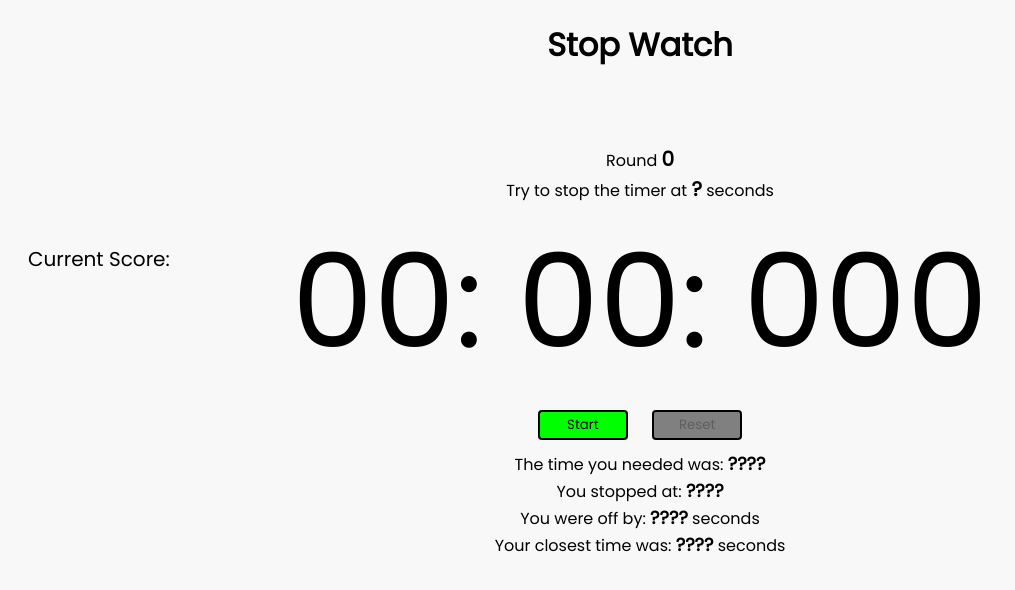
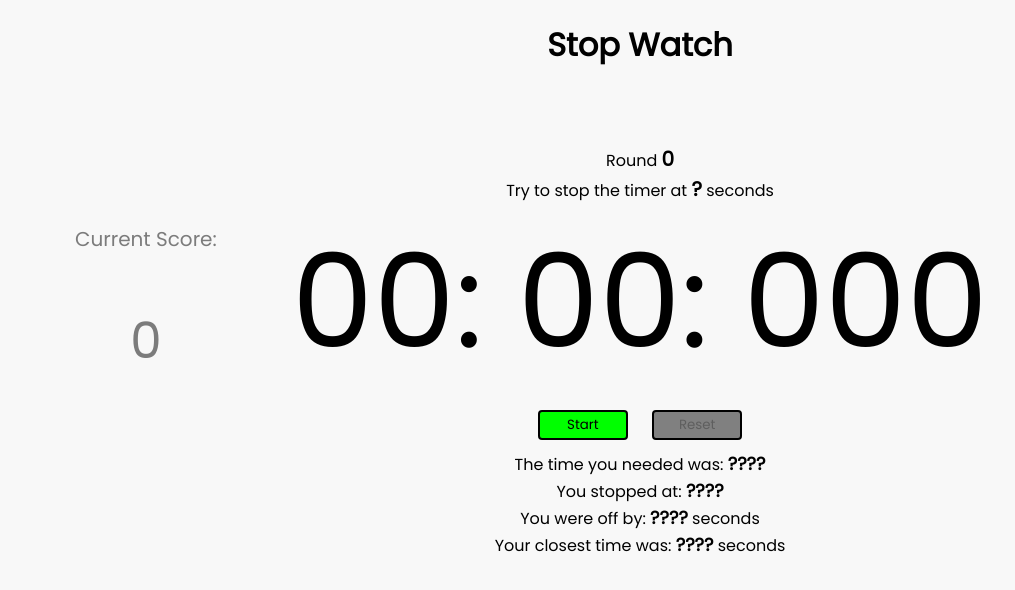
Before and after one commit to Lejake888/stop-watch, a plain HTML site: page index.html in a window 1280 px wide. Shown: the whole page, without its empty margins (0-1015 px from the left). Drawn offline with Linux system fonts and the light colour scheme.

Commit message:
Edited aside

```diff
--- a/css/style.scss
+++ b/css/style.scss
@@ -10,10 +10,15 @@
 }
 
 aside {
+    color: rgba(0,0,0,0.5);
     font-size: 20px;
-    padding: 20px;
     float: left;
     position: absolute;
+    left: 75px;
+}
+
+#score {
+    font-size: 50px;
 }
 
 #content {
--- a/index.html
+++ b/index.html
@@ -20,7 +20,7 @@
             </div>
             <aside>
                 <p>Current Score:</p>
-                <p id = "score"></p>
+                <p id = "score">0</p>
             </aside>
             <div id = time>
                 <span id="minutes">00</span>:
```
Also changed, not shown: css/style.css, 1 other file.
